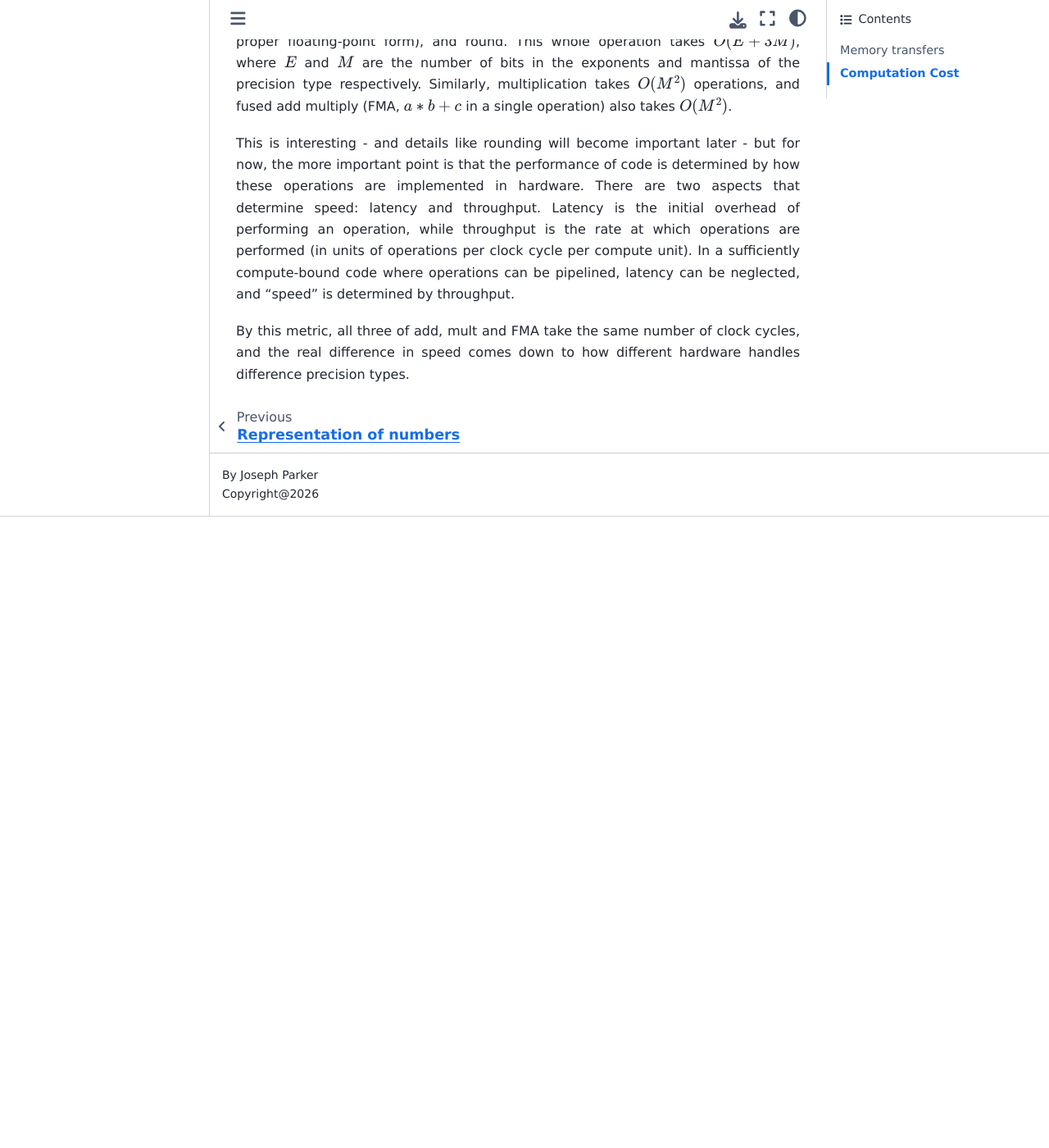
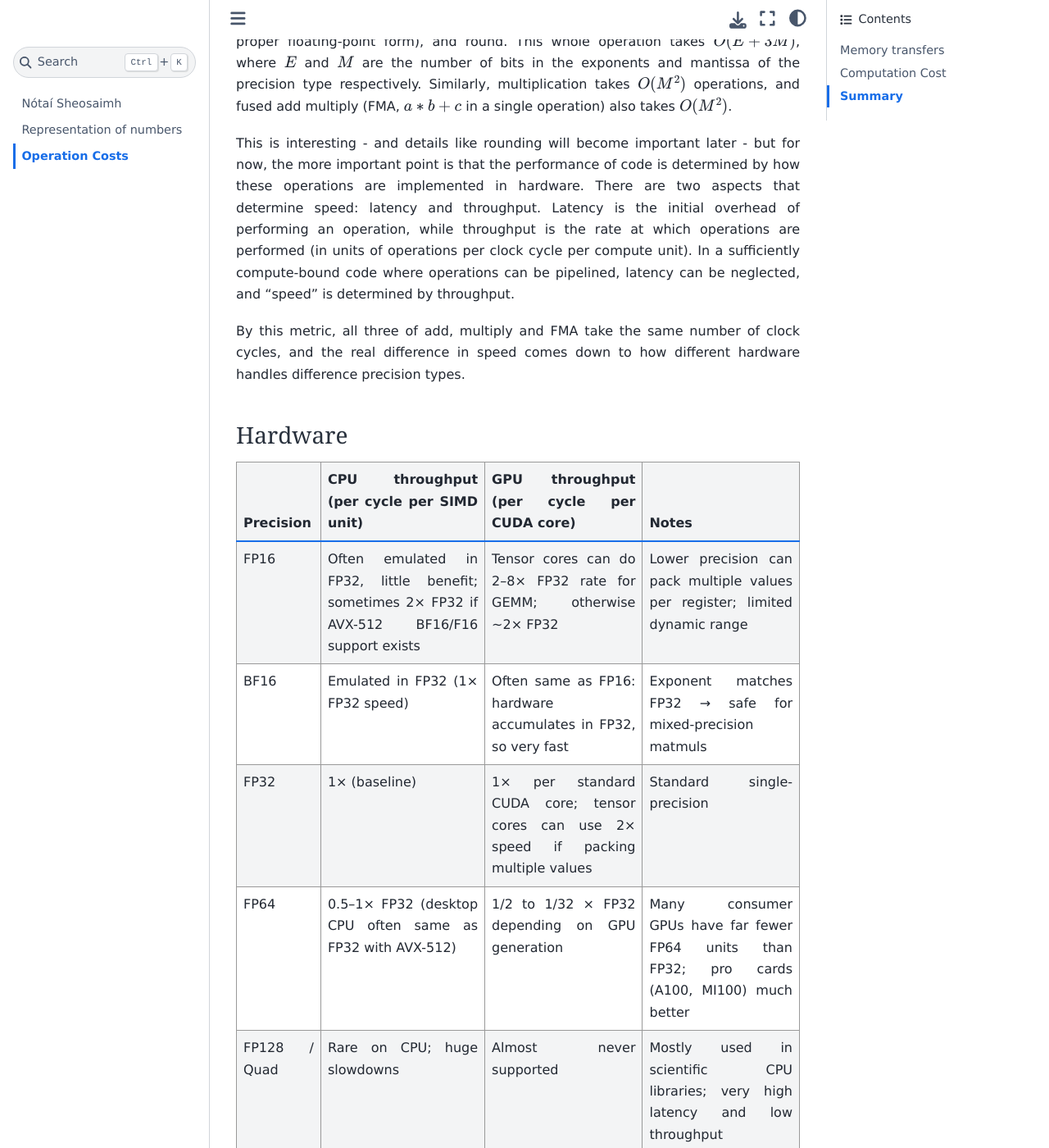
Before and after one commit to JosephThomasParker/notai_sheosaimh, a Jupyter Book: the page built from reduced_precision/operation_costs.md, in a window 1280 px wide and 1400 px high, scrolled down 955 px. Shown: the whole window at 82% size. Built offline with Jupyter Book 1.0.4 settings and Sphinx 7.4.7 and the Sphinx Book theme 1.1.4, drawn with Linux system fonts in a browser that asks for light colours; before the commit the page ends 1585 px from its top, so only the background shows below that; some of the changed text lies outside the part shown.

Commit message:
Add notes on operation costs

```diff
--- a/reduced_precision/operation_costs.md
+++ b/reduced_precision/operation_costs.md
@@ -37,4 +37,25 @@
 while throughput is the rate at which operations are performed (in units of operations per clock cycle per compute unit).
 In a sufficiently compute-bound code where operations can be pipelined, latency can be neglected, and "speed" is determined by throughput.
 
-By this metric, all three of add, mult and FMA take the same number of clock cycles, and the real difference in speed comes down to how different hardware handles difference precision types.
+By this metric, all three of add, multiply and FMA take the same number of clock cycles, and the real difference in speed comes down to how different hardware handles difference precision types.
+
+### Hardware
+
+| Precision    | CPU throughput (per cycle per SIMD unit)                                                     | GPU throughput (per cycle per CUDA core)                                            | Notes                                                                             |
+| ------------ | -------------------------------------------------------------------------------------------- | ----------------------------------------------------------------------------------- | ------------------------------------------------------------------------------------------- |
+| FP16         | Often emulated in FP32, little benefit; sometimes 2× FP32 if AVX-512 BF16/F16 support exists | Tensor cores can do 2–8× FP32 rate for GEMM; otherwise ~2× FP32                     | Lower precision can pack multiple values per register; limited dynamic range                |
+| BF16         | Emulated in FP32 (1× FP32 speed)                                                             | Often same as FP16: hardware accumulates in FP32, so very fast                      | Exponent matches FP32 → safe for mixed-precision matmuls                                    |
+| FP32         | 1× (baseline)                                                                                | 1× per standard CUDA core; tensor cores can use 2× speed if packing multiple values | Standard single-precision                                                                   |
+| FP64         | 0.5–1× FP32 (desktop CPU often same as FP32 with AVX-512)                                    | 1/2 to 1/32 × FP32 depending on GPU generation                                      | Many consumer GPUs have far fewer FP64 units than FP32; pro cards (A100, MI100) much better |
+| FP128 / Quad | Rare on CPU; huge slowdowns                                                                  | Almost never supported                                                              | Mostly used in scientific CPU libraries; very high latency and low throughput               |
+
+
+## Summary
+
+* **Memory-bound codes:** Throughput varies linearly with bits (e.g., FP32 transfers 2x FP64, FP16 0.5x FP32).
+
+* **Compute-bound codes:** GPU hardware dominates; FP32 is usually fastest in terms of real wall-clock per scalar op, but FP16/BF16 GEMM can be much faster if tensor cores are used.
+
+* **CPU vs GPU:** CPUs tend to treat FP32 and FP64 more similarly in vectorized code; GPUs have extreme differences in FP64/FP32 throughput.
+
+* **Mixed precision:** Doing FP16 multiply + FP32 accumulation lets you keep FP32 dynamic range but get FP16 memory/compute speedups.
```
